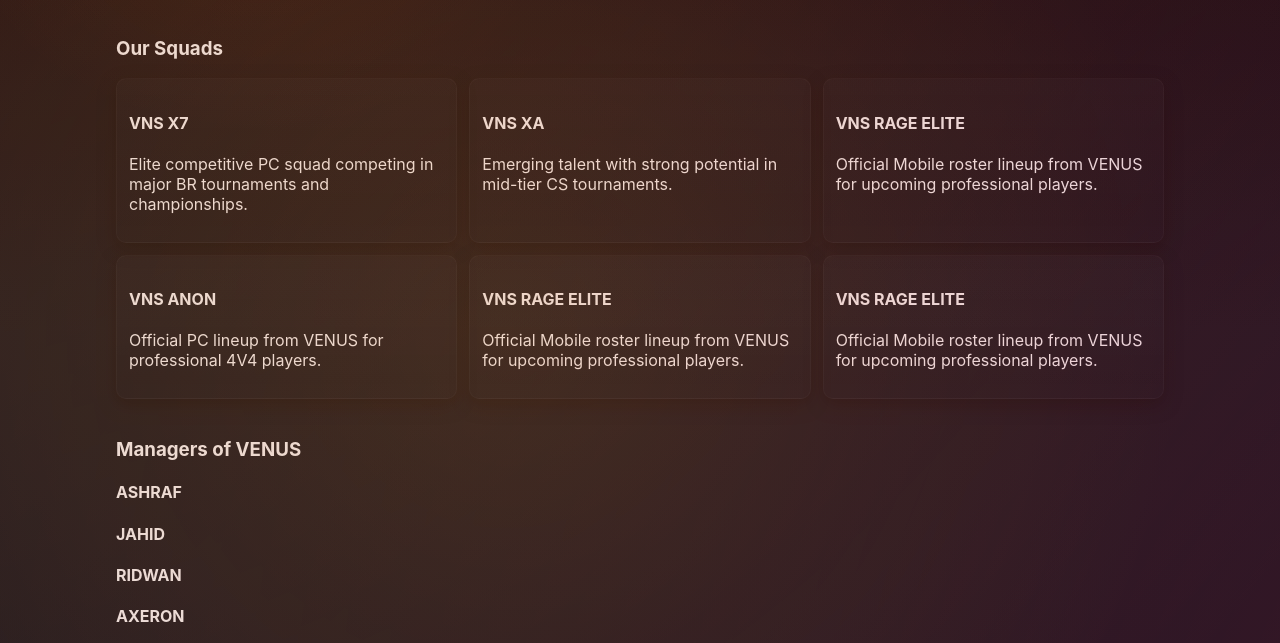
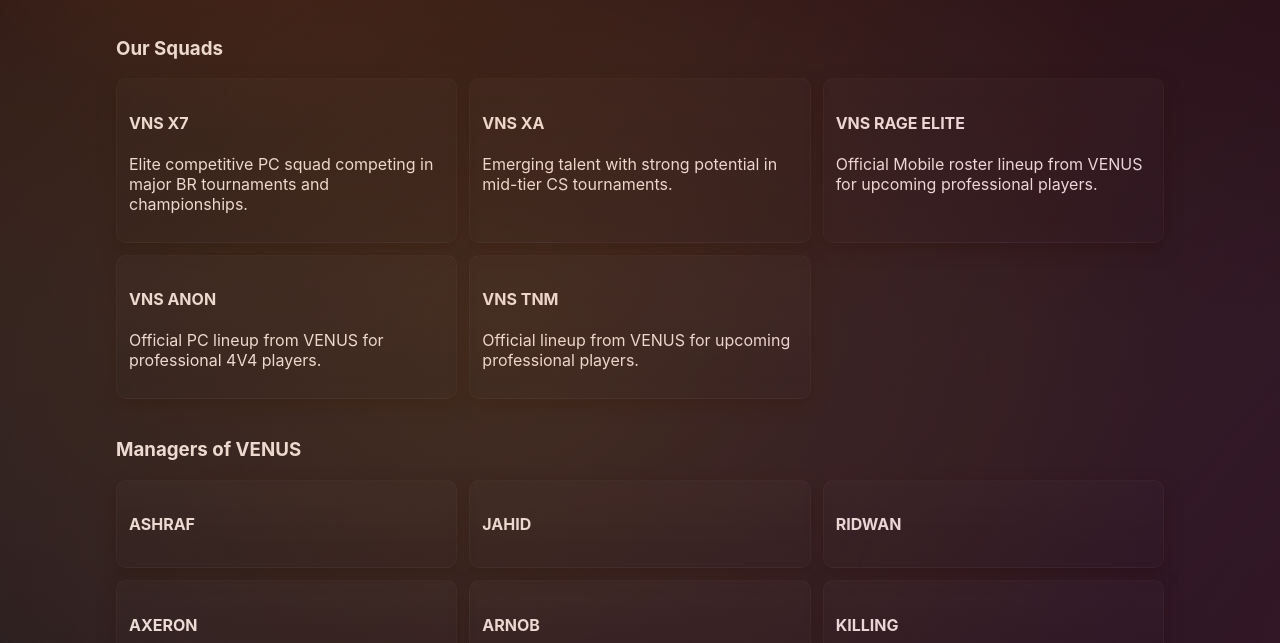
Before and after one commit to jahid-ekbal/venus-site, a plain HTML site: page esports.html in a window 1280 px wide. Shown: the part 152-795 px from the top of the page. Drawn offline with Linux system fonts and the light colour scheme.

Commit message:
esports card update

```diff
--- a/esports.html
+++ b/esports.html
@@ -126,41 +126,35 @@
             </p>
           </div>
           <div class="card">
-            <h4>VNS RAGE ELITE</h4>
+            <h4>VNS TNM</h4>
             <p>
-              Official Mobile roster lineup from VENUS for upcoming professional
+              Official lineup from VENUS for upcoming professional
               players.
             </p>
           </div>
-          <div class="card">
-            <h4>VNS RAGE ELITE</h4>
-            <p>
-              Official Mobile roster lineup from VENUS for upcoming professional
-              players.
-            </p>
-          </div>
+
         </div>
       </section>
 <br>
       <section class="content-section">
         <h3>Managers of VENUS</h3>
-        <div class="team-list">
-          <div class="team-member">
+        <div class="team-list card-grid">
+          <div class="team-member card">
             <h4>ASHRAF</h4>
           </div>
-          <div class="team-member">
+          <div class="team-member card">
             <h4>JAHID</h4>
           </div>
-          <div class="team-member">
+          <div class="team-member card">
             <h4>RIDWAN</h4>
           </div>
-          <div class="team-member">
+          <div class="team-member card">
             <h4>AXERON</h4>
           </div>
-          <div class="team-member">
+          <div class="team-member card">
             <h4>ARNOB</h4>
           </div>
-          <div class="team-member">
+          <div class="team-member card">
             <h4>KILLING</h4>
           </div>
 
```
